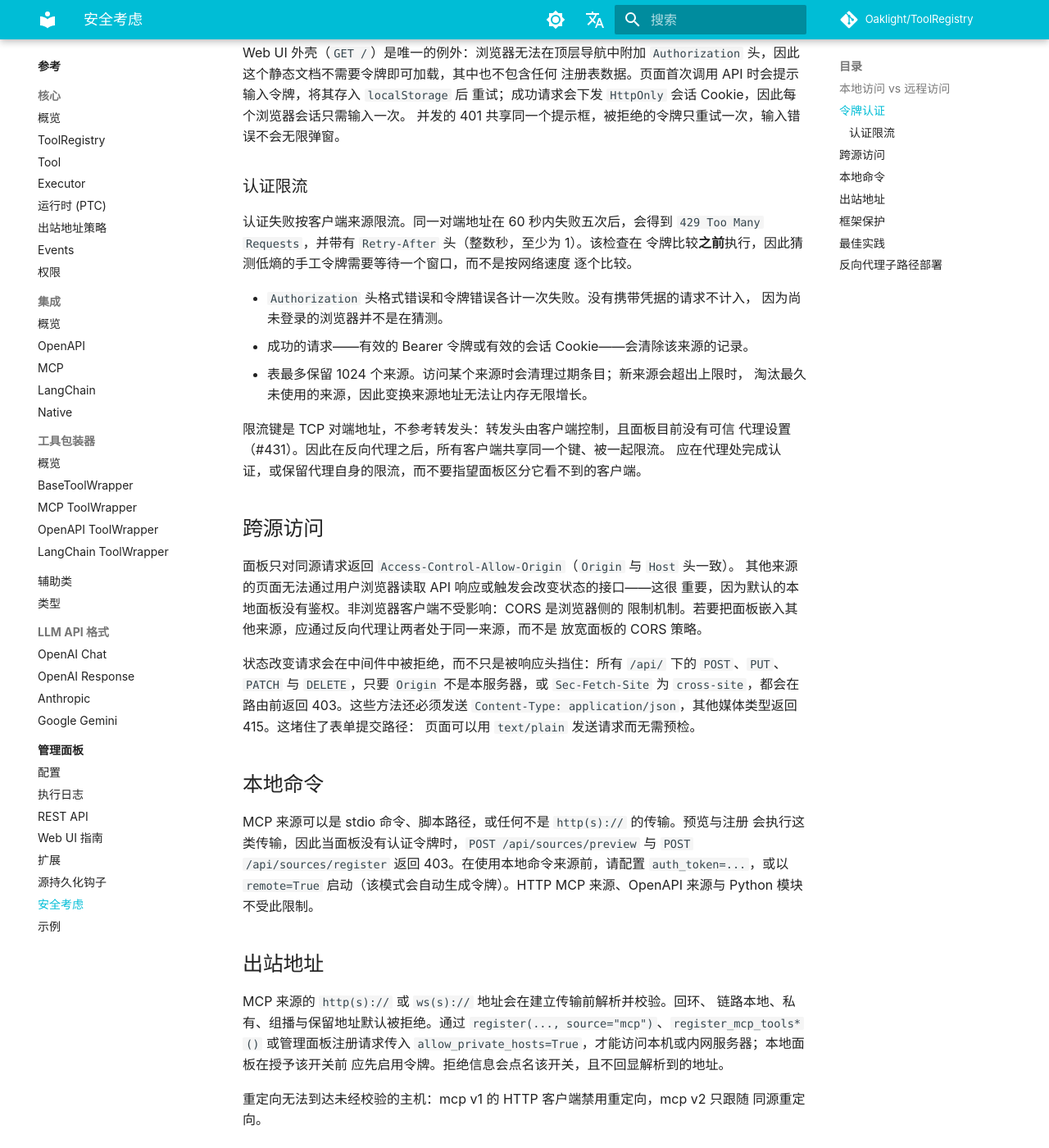
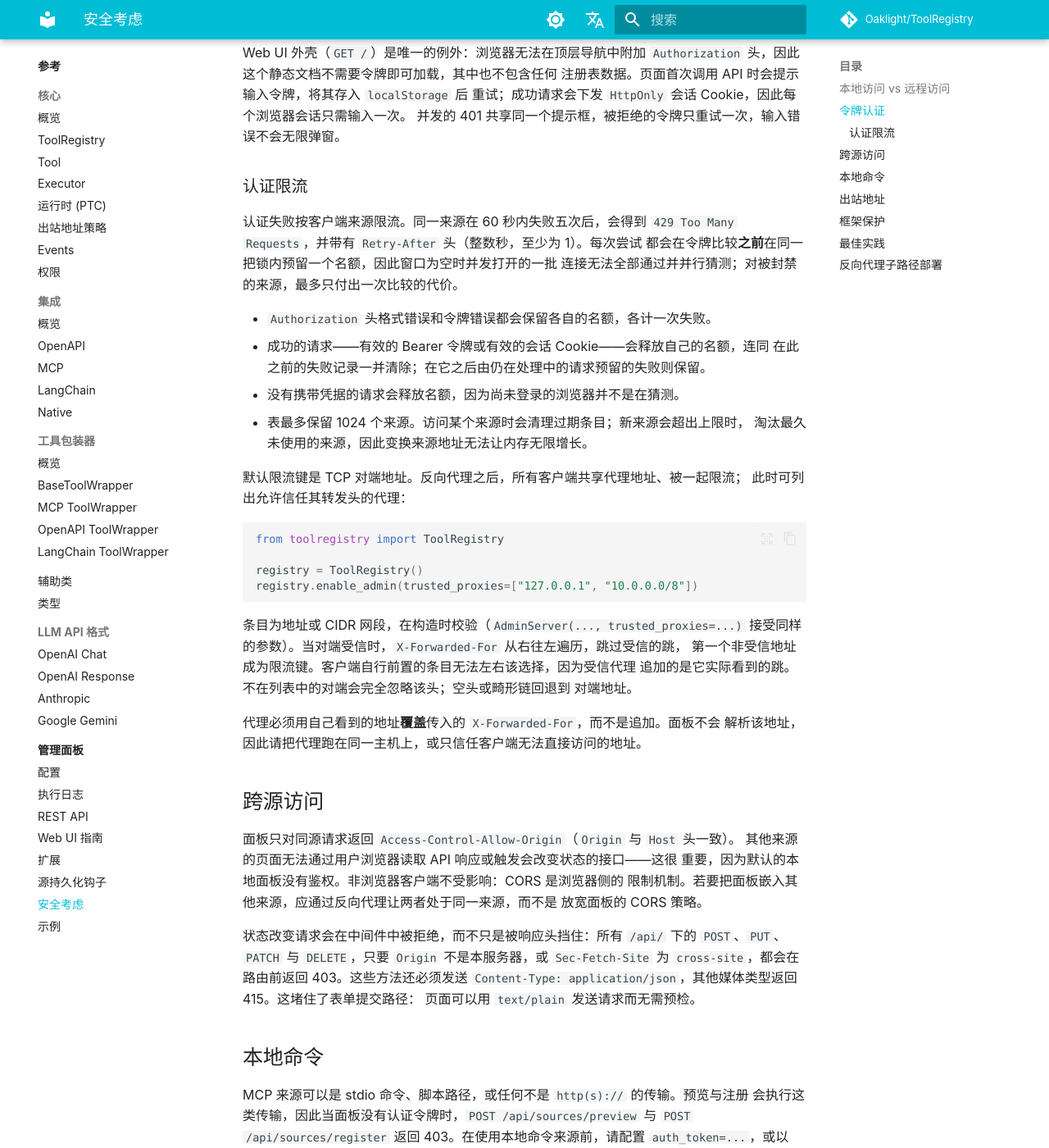
Before and after one commit to Oaklight/ToolRegistry, an MkDocs documentation site: the page built from docs/admin/security.md, in a window 1280 px wide and 1400 px high, scrolled down 665 px. Shown: the whole window at 82% size. Built offline with MkDocs 1.6.1 and Material for MkDocs 9.7.7, drawn with Linux system fonts in a browser that asks for light colours; some web fonts are replaced; comment, search, counter and statistics services are not loaded.

Commit message:
docs(admin): 记录 trusted_proxies 与预留式限流
说明 X-Forwarded-For 从右往左的解析规则、代理必须覆盖该头的要求，以及
#431 的并发突发防护。

````diff
--- a/docs/admin/security.md
+++ b/docs/admin/security.md
@@ -23,20 +23,36 @@ Web UI 外壳（`GET /`）是唯一的例外：浏览器无法在顶层导航中
 
 ### 认证限流
 
-认证失败按客户端来源限流。同一对端地址在 60 秒内失败五次后，会得到
-`429 Too Many Requests`，并带有 `Retry-After` 头（整数秒，至少为 1）。该检查在
-令牌比较**之前**执行，因此猜测低熵的手工令牌需要等待一个窗口，而不是按网络速度
-逐个比较。
+认证失败按客户端来源限流。同一来源在 60 秒内失败五次后，会得到
+`429 Too Many Requests`，并带有 `Retry-After` 头（整数秒，至少为 1）。每次尝试
+都会在令牌比较**之前**在同一把锁内预留一个名额，因此窗口为空时并发打开的一批
+连接无法全部通过并并行猜测；对被封禁的来源，最多只付出一次比较的代价。
 
-- `Authorization` 头格式错误和令牌错误各计一次失败。没有携带凭据的请求不计入，
-  因为尚未登录的浏览器并不是在猜测。
-- 成功的请求——有效的 Bearer 令牌或有效的会话 Cookie——会清除该来源的记录。
+- `Authorization` 头格式错误和令牌错误都会保留各自的名额，各计一次失败。
+- 成功的请求——有效的 Bearer 令牌或有效的会话 Cookie——会释放自己的名额，连同
+  在此之前的失败记录一并清除；在它之后由仍在处理中的请求预留的失败则保留。
+- 没有携带凭据的请求会释放名额，因为尚未登录的浏览器并不是在猜测。
 - 表最多保留 1024 个来源。访问某个来源时会清理过期条目；新来源会超出上限时，
   淘汰最久未使用的来源，因此变换来源地址无法让内存无限增长。
 
-限流键是 TCP 对端地址，不参考转发头：转发头由客户端控制，且面板目前没有可信
-代理设置（#431）。因此在反向代理之后，所有客户端共享同一个键、被一起限流。
-应在代理处完成认证，或保留代理自身的限流，而不要指望面板区分它看不到的客户端。
+默认限流键是 TCP 对端地址。反向代理之后，所有客户端共享代理地址、被一起限流；
+此时可列出允许信任其转发头的代理：
+
+```python
+from toolregistry import ToolRegistry
+
+registry = ToolRegistry()
+registry.enable_admin(trusted_proxies=["127.0.0.1", "10.0.0.0/8"])
+```
+
+条目为地址或 CIDR 网段，在构造时校验（`AdminServer(..., trusted_proxies=...)`
+接受同样的参数）。当对端受信时，`X-Forwarded-For` 从右往左遍历，跳过受信的跳，
+第一个非受信地址成为限流键。客户端自行前置的条目无法左右该选择，因为受信代理
+追加的是它实际看到的跳。不在列表中的对端会完全忽略该头；空头或畸形链回退到
+对端地址。
+
+代理必须用自己看到的地址**覆盖**传入的 `X-Forwarded-For`，而不是追加。面板不会
+解析该地址，因此请把代理跑在同一主机上，或只信任客户端无法直接访问的地址。
 
 ## 跨源访问
 
````
Also changed, not shown: docs/changelog.md (+4 -0 lines).
